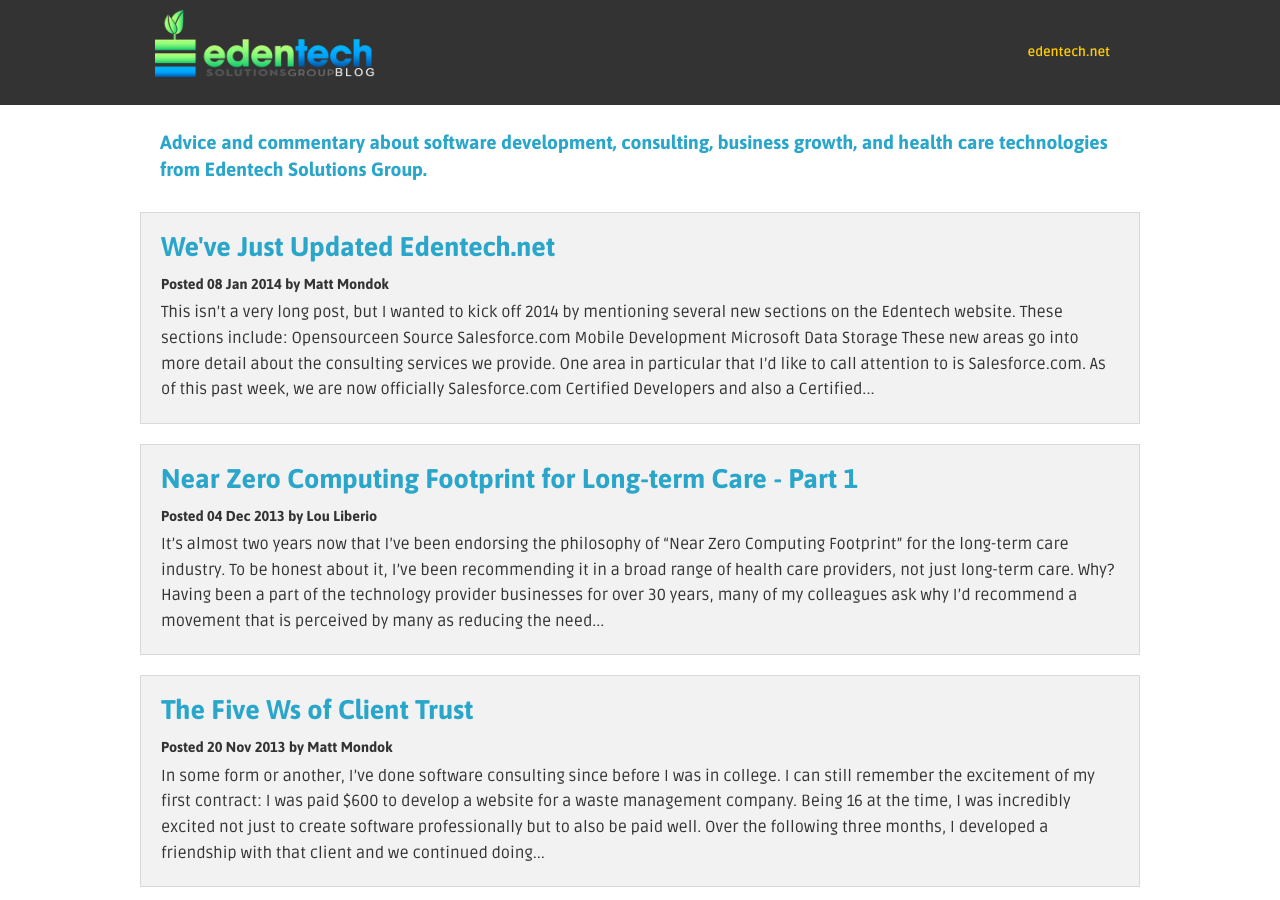
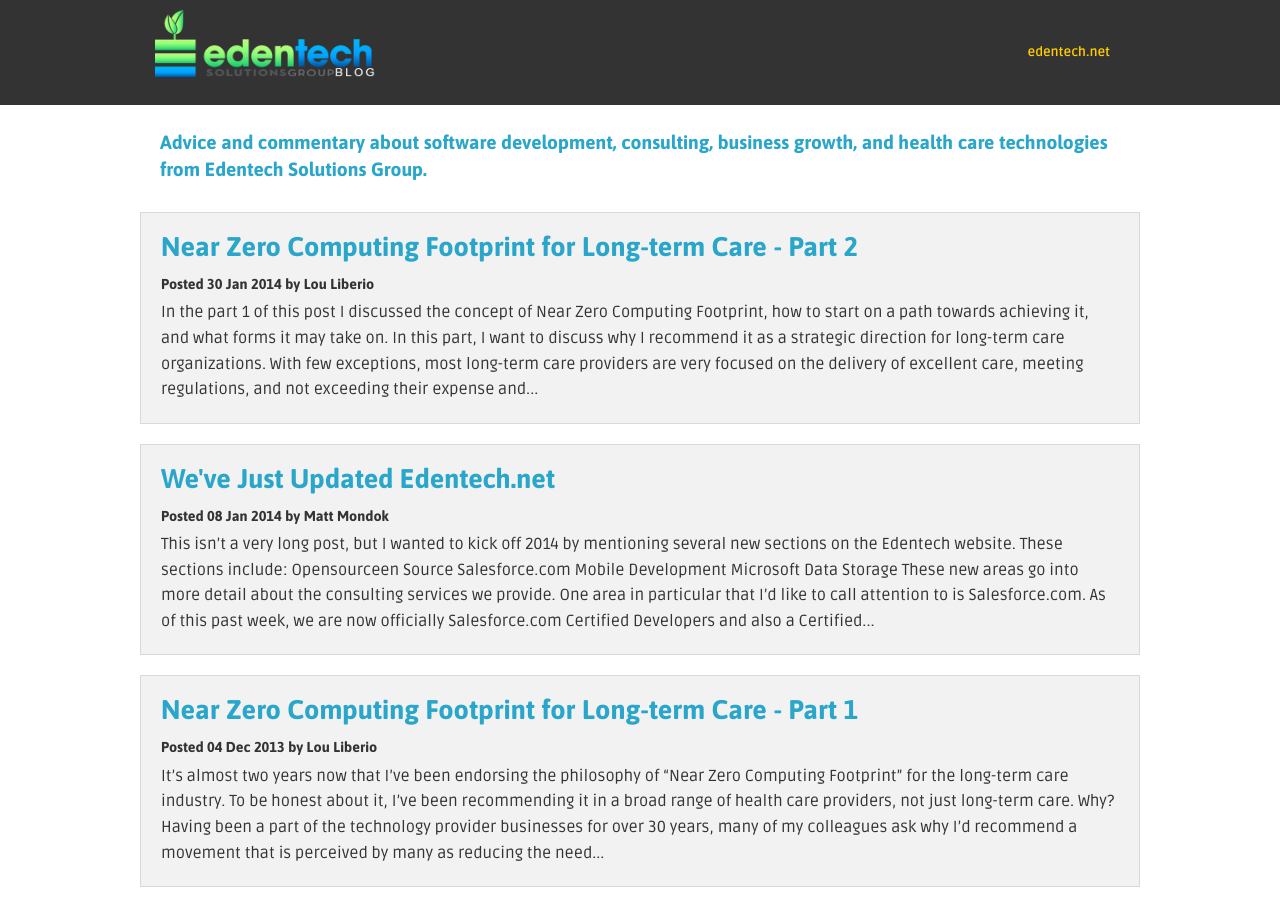
Before and after one commit to Edentech/Edentech.github.io, a Jekyll site: the page built from index.html, in a window 1280 px wide and 900 px high. Built offline with Jekyll 4.4.1, drawn with Linux system fonts in a browser that asks for light colours; Markdown is read by kramdown in place of the engine named in the settings; some of the changed lines change nothing that is shown.

Commit message:
Near Zero Part 2

```diff
--- a/_posts/2013-12-04-near-zero-computing-footprint-longterm-care.markdown
+++ b/_posts/2013-12-04-near-zero-computing-footprint-longterm-care.markdown
@@ -23,3 +23,7 @@ When opting for the cloud-hosted approach, the facility or organization needs to
 Lastly in choosing an approach, there is always a cost consideration.  Cloud vendors always sound less expensive, and "sometimes" they are.  That means that sometimes they're not, too.  You need to do the work to understand the short and long-term financial impact on your organization.
 
 Either way, you're on your journey riding the express to the "Near Zero Computing Footprint".  Next time, I'll get more into the "Why long-term care?"
+
+<strong>
+<a href='http://blog.edentech.net/healthcare/2014/01/30/near-zero-computing-footprint-longterm-care-part-2.html'>Read Near Zero Computing Footprint for Long-term Care - Part 2</a>
+</strong>
--- /dev/null
+++ b/_posts/2014-01-30-near-zero-computing-footprint-longterm-care-part-2.markdown
@@ -0,0 +1,27 @@
+---
+layout: post
+title:  "Near Zero Computing Footprint for Long-term Care - Part 2"
+date:   2014-01-30 11:21:00
+categories: healthcare
+author:  Lou Liberio
+---
+
+<img src="/assets/globe.png" class="right padded-left" alt="Garland" itemprop="image">In the <a href='http://blog.edentech.net/healthcare/2013/12/04/near-zero-computing-footprint-longterm-care.html'>part 1</a> of this post I discussed the concept of Near Zero Computing Footprint, how to start on a path towards achieving it, and what forms it may take on.  In this part, I want to discuss why I recommend it as a strategic direction for long-term care organizations.
+
+With few exceptions, most long-term care providers are very focused on the delivery of excellent care, meeting regulations, and not exceeding their expense and capital budgets.  While I acknowledge that there are some firms that say they are looking to reach beyond these three basic objectives, they wouldn't deny that these three provide for the foundation to do the other things.  Unlike their siblings in acute care, they rarely have large endowments granted for testing or expanding the technology within the organization.
+
+Until recently, the use of technology in long-term care was driven mostly by the regulators.   A regulation would be issued and facilities would find themselves hard-pressed to meet it without the addition of some kind of technology.  There are many examples of this that came into the operation since about 1999 such as the MDS and PPS.   While there are always manual ways to meet the requirement, doing so becomes next to impossible.  When MDS 2 was introduced, the government provided, free of charge, the RAVEN system to allow providers to obtain and use technology to meet their requirements.  And many did.  Many still use these tools today.  But the underlying message is that long-term care embraced technology, for the most part, because they had too.
+
+On the heels of the changes in the regulations, in particular those that affect the way a long-term care facility is compensated, came vendors offering technology tools that can help the providers better capture the details of their services, and therefore potentially increase their reimbursements.  This financial motive drove the introduction of technology on a larger scale into these facilities, most of which were in no way prepared to fully utilize it.
+
+Since the turn of the millennium we've seen a fairly steady movement of vendors entering the long-term marketplace and offering technology that claims to be able to improve just about everything that goes on in a long-term care facility. Regardless as to whether software is hosted on the Internet, or self hosted, the amount of hardware, software, and network resources required to run it has grown dramatically.
+
+These additional resources within the facility now demand attention to keep them running properly.   They also use electricity, floor space, desk space, and air conditioning.  This adds cost, time, and full time employees just to service the hardware, software, and networks upon which long-term care now requires to fulfill its very mission.  In this process, long-term care facilities have done the best they can. Nevertheless, they really can't pour the amount of dollars into the technology and support personnel to run things at the same level of accomplishment as they do their healthcare facility.   There's just not enough budget to go around.  So back to the mission, they must focus on providing excellent care first.
+
+One way to lessen the technology load while not lessening the technology advantage is to get rid of the hardware and software, and much of the network it needs. Instead, move to the model that provides the technology computing they need without placing it onsite, or at least reduce the amount of on-premises technology.
+
+Right now many of my colleagues in IT are gasping at my suggestion. They think I've gone mad.  But I strongly believe that for long-term care -- now facing the next large regulatory imposition in EHR -- Near Zero Footprint is where they need to be.  As they can move their focus from the "technology infrastructure" they can increase their focus on healthcare.  As they reduce the size of the footprint, they will also reduce the cost to run it.
+
+I look out ten years and can envision a day when a long-term care facility can run its business and provide better care with a few network closets, a handful of routers and switches, and a collection of wireless devices both fixed and mobile.
+
+It's the other end of the bell curve!
```
